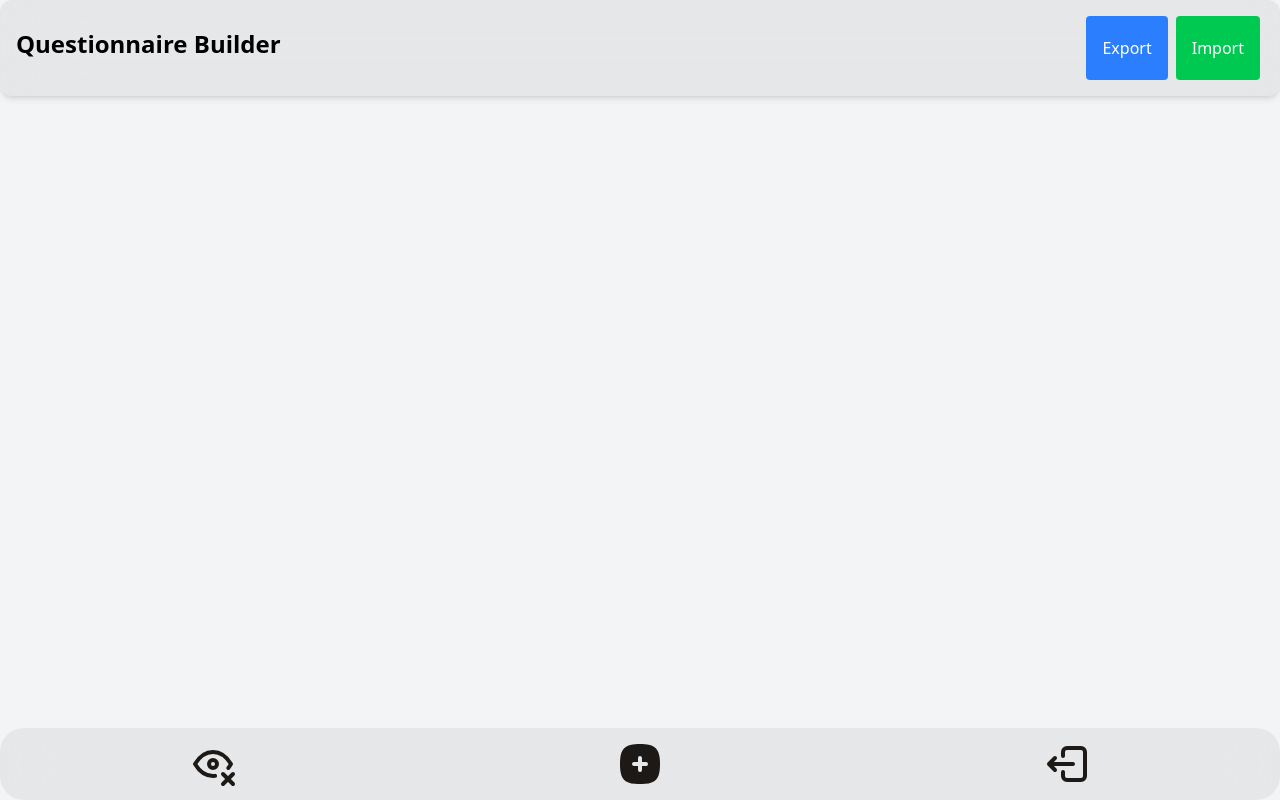
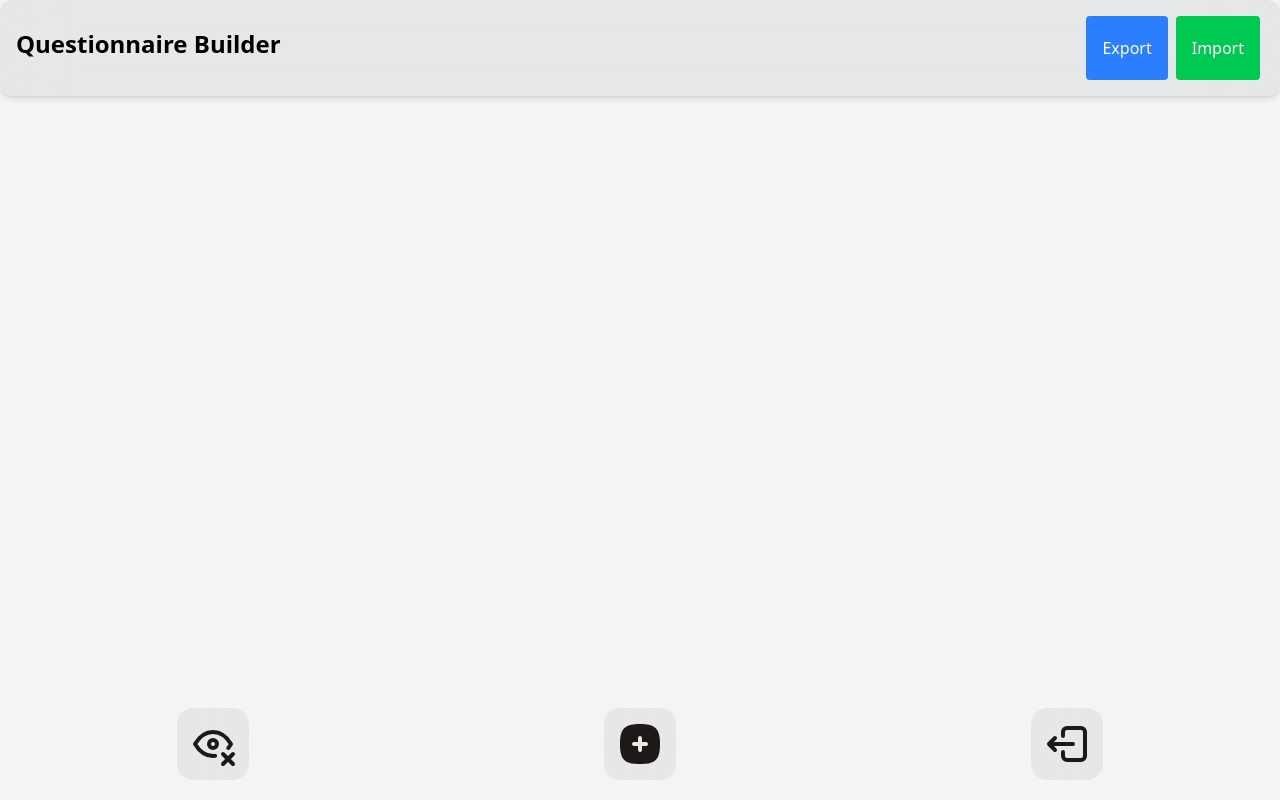
Before and after one commit to owenmeier/questionnaire-builder, a React (Vite) app: page / in a window 1280 px wide. Built offline with nearby package versions, Linux system fonts and the light colour scheme.

Commit message:
deploy
netlify deploy.

```diff
--- a/src/assets/icons.jsx
+++ b/src/assets/icons.jsx
@@ -79,3 +79,9 @@ export const EYEEDIT_ICON = ({ className = "" }) => (
         </g>
     </svg>
 )
+
+export const X_ICON = ({ className = "" }) => (
+    <svg className={className} xmlns="http://www.w3.org/2000/svg" width="24" height="24" viewBox="0 0 24 24">
+        <path fill="none" stroke="currentColor" strokeLinecap="round" strokeLinejoin="round" strokeWidth="2" d="M18 6L6 18M6 6l12 12" />
+    </svg>
+)
--- a/src/components/FormBuilderMain.jsx
+++ b/src/components/FormBuilderMain.jsx
@@ -29,7 +29,7 @@ const FormBuilder = ({ formData, setFormData, isPreview, setIsPreview }) => {
     };
 
     return (
-        <div className="formBuilderMain min-h-screen lg:pt-24 px-4 pt-40 pb-14">
+        <div className="formBuilderMain pt-8 px-4 pb-14">
             {/*MOBILE TOOL BAR COMPONENT
             CONTAINING - TOOLBAR && JSON LOG MODAL */}
 
--- a/src/components/Header.jsx
+++ b/src/components/Header.jsx
@@ -21,7 +21,7 @@ const Header = ({ formData, setFormData }) => {
     };
 
     return (
-        <div className="fixed top-0 left-0 w-full mx-auto">
+        <div className="sticky top-0 left-0 w-full mx-auto">
             <div className="flex flex-col min-[700px]:flex-row justify-between items-center bg-black/5 p-4 md:rounded-xl backdrop-blur-2xl shadow-md">
                 <h1 className="text-2xl font-bold mb-2">Questionnaire Builder</h1>
                 <div className="flex items-center justify-center max-[380px]:text-sm">
--- a/src/components/MobileToolBar.jsx
+++ b/src/components/MobileToolBar.jsx
@@ -1,5 +1,5 @@
 import React, { useState, useEffect } from "react";
-import { DATALOG_ICON, EYEEDIT_ICON, EYECLOSED_ICON, PLUSSQUARE_ICON } from "../assets/icons";
+import { DATALOG_ICON, EYEEDIT_ICON, EYECLOSED_ICON, PLUSSQUARE_ICON, X_ICON } from "../assets/icons";
 import { motion } from "framer-motion";
 
 const MobileToolBar = ({ addField, fieldTypes, formData, isPreview, setIsPreview }) => {
@@ -41,22 +41,21 @@ const MobileToolBar = ({ addField, fieldTypes, formData, isPreview, setIsPreview
     }, [isToolBarExpanded, isLogExpanded]);
 
     return (
-        <div className="navbar-container fixed bottom-0 left-0 w-full text-stone-900 shadow-lg  z-10">
+        <div className="navbar-container fixed bottom-0 left-0 w-full text-stone-900 shadow-lg z-10">
 
             <motion.div
-                initial={{ y: "100%"}}
-                animate={{ y: "0%"}}
-                transition={{duration: 0.8, ease: [0.25, 0.1, 0.25, 1]}}
-                className={`flex ${!isPreview ? "justify-around" : "justify-center"} backdrop-blur-xl py-3 rounded-3xl bg-black/5`}
+                initial={{ y: "100%" }}
+                animate={{ y: "0%" }}
+                transition={{ duration: 0.8, ease: [0.25, 0.1, 0.25, 1] }}
+                className={`flex ${!isPreview ? "justify-around" : "justify-center"} py-5`}
             >
                 {/*MODE SWITCH BUTTON (PREVIEW / EDIT MODE) */}
                 <motion.button
                     onClick={handlePreviewMode}
                     initial={{ opacity: 1, scale: 1, x: "0%" }}
-                    animate={{ opacity: isToolBarExpanded ? 0 : 1, scale: isToolBarExpanded ? 0 : 1, x: !isPreview ? "0%" : "150%"}}
-                    transition={{duration: 0.5}}
+                    animate={{ opacity: isToolBarExpanded || isLogExpanded ? 0 : 1, scale: isToolBarExpanded || isLogExpanded ? 0 : 1, x: !isPreview ? "0%" : "120%" }}
                     exit={{ opacity: 0 }}
-                    className={`relative cursor-pointer ${!isPreview ? "" : "mx-29"}`}
+                    className={`relative cursor-pointer ${!isPreview ? "" : "mx-29"} bg-black/5 rounded-2xl p-3 backdrop-blur-xl`}
                 >
                     {!isPreview ? <EYECLOSED_ICON className="h-12 w-12" /> : <EYEEDIT_ICON className="h-12 w-12" />}
                 </motion.button>
@@ -66,9 +65,9 @@ const MobileToolBar = ({ addField, fieldTypes, formData, isPreview, setIsPreview
                     <motion.button
                         onClick={handleToolBarExpanded}
                         initial={{ opacity: 1, scale: 1 }}
-                        animate={{ opacity: isToolBarExpanded ? 0 : 1, scale: isToolBarExpanded ? 0 : 1 }}
+                        animate={{ opacity: isToolBarExpanded || isLogExpanded ? 0 : 1, scale: isToolBarExpanded || isLogExpanded ? 0 : 1 }}
                         exit={{ opacity: 0 }}
-                        className= "relative cursor-pointer "
+                        className="relative cursor-pointer bg-black/5 rounded-2xl p-3 backdrop-blur-xl"
                     >
                         <PLUSSQUARE_ICON className="h-12 w-12" />
                     </motion.button>
@@ -78,21 +77,29 @@ const MobileToolBar = ({ addField, fieldTypes, formData, isPreview, setIsPreview
                 <motion.button
                     onClick={handleLogExpanded}
                     initial={{ opacity: 1, scale: 1, x: "0%" }}
-                    animate={{ opacity: isLogExpanded || isToolBarExpanded ? 0 : 1, scale: isLogExpanded || isToolBarExpanded ? 0 : 1, x: !isPreview ? "0%" : "-150%"}}
-                    transition={{duration: 0.5}}
+                    animate={{ opacity: isLogExpanded || isToolBarExpanded ? 0 : 1, scale: isLogExpanded || isToolBarExpanded ? 0 : 1, x: !isPreview ? "0%" : "-120%" }}
                     exit={{ opacity: 0 }}
-                    className={`relative cursor-pointer ${!isPreview ? "" : "mx-29"}`}
+                    className={`relative cursor-pointer ${!isPreview ? "" : "mx-29"} bg-black/5 rounded-2xl p-3 backdrop-blur-xl`}
                 >
                     <DATALOG_ICON className="h-12 w-12" />
                 </motion.button>
+            </motion.div>
 
             {/*JSON DATA LOG MODAL DIV*/}
             <motion.div
-                    initial={{ opacity: 0, x: "100%", scale: 0 }}
-                    animate={{ opacity: isLogExpanded ? 1 : 0, x: isLogExpanded ? "0%" : "100%", scale: isLogExpanded ? 1 : 0.6 }}
+                initial={{ opacity: 0, y: "100%", scale: 0 }}
+                animate={{ opacity: isLogExpanded ? 1 : 0, y: isLogExpanded ? "0%" : "100%", scale: isLogExpanded ? 1 : 0.6 }}
                 transition={{ type: "spring", stiffness: 150, damping: 20 }}
-                    className="absolute isolate bottom-0 w-full bg-stone-100/30 border-black/15 border px-6 py-4 mb-20 max-h-96 rounded-2xl backdrop-blur-xl overflow-y-scroll scrollbar-thin scrollbar-track-gray-200 scrollbar-thumb-gray-400"
+                className="absolute isolate bottom-0 w-full bg-black/5 border-black/15 border px-6 py-4 max-h-96 rounded-2xl backdrop-blur-xl overflow-y-scroll scrollbar-thin scrollbar-track-gray-200 scrollbar-thumb-gray-400"
             >
+                <button
+                    className="flex w-full justify-end"
+                    onClick={() => {
+                        setIsLogExpanded(!isLogExpanded)
+                    }}
+                >
+                    <X_ICON />
+                </button>
                 <div className="p-4 rounded-lg">
                     <h3 className="font-bold text-lg mb-4">Form Data (JSON)</h3>
                     <pre className="whitespace-pre-wrap break-words text-sm text-gray-700">
@@ -100,16 +107,24 @@ const MobileToolBar = ({ addField, fieldTypes, formData, isPreview, setIsPreview
                     </pre>
                 </div>
             </motion.div>
-            </motion.div>
+
 
             {/*TOOLBAR MODAL DIV */}
             <motion.div
                 initial={{ opacity: 0, y: "100%", scale: 0 }}
                 animate={{ opacity: isToolBarExpanded ? 1 : 0, y: isToolBarExpanded ? "0%" : "100%", scale: isToolBarExpanded ? 1 : 0.6 }}
                 transition={{ type: "spring", stiffness: 150, damping: 20 }}
-                className="absolute bottom-0 w-full mx-auto bg-stone-100/30 border-black/15 border px-9 py-4 mb-2 rounded-2xl backdrop-blur-xl overflow-y-scroll scrollbar-thin scrollbar-track-gray-200 scrollbar-thumb-gray-400"
+                className="absolute bottom-0 w-full mx-auto bg-black/5 border-black/15 border px-9 py-4 mb-2 rounded-2xl backdrop-blur-xl overflow-y-scroll scrollbar-thin scrollbar-track-gray-200 scrollbar-thumb-gray-400"
             >
                 <div className="grid grid-cols-1 gap-2">
+                    <button
+                        className="flex w-full justify-end"
+                        onClick={() => {
+                            setIsToolBarExpanded(!isToolBarExpanded)
+                        }}
+                    >
+                        <X_ICON />
+                    </button>
                     {Object.keys(fieldTypes).map((type) => (
                         <button
                             key={type}
```
Lines whose indentation alone changed are shown as unchanged.
